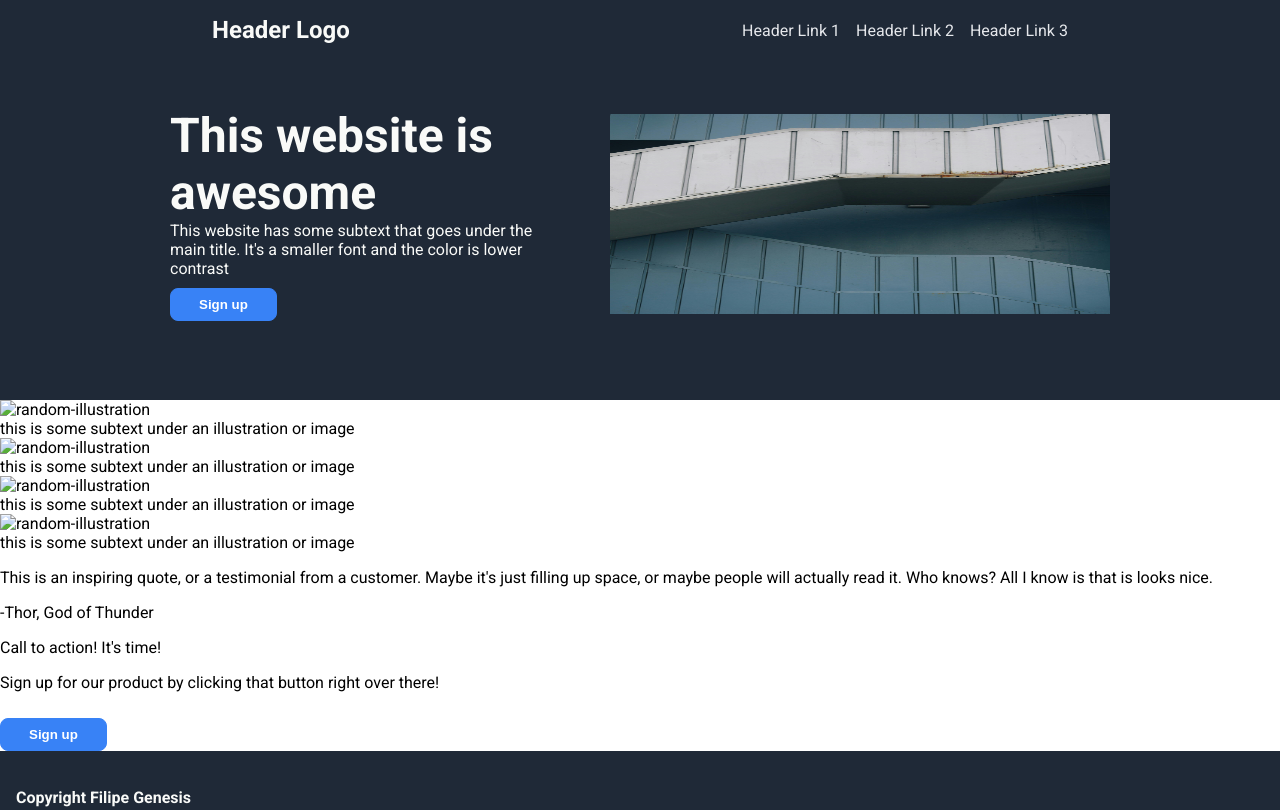
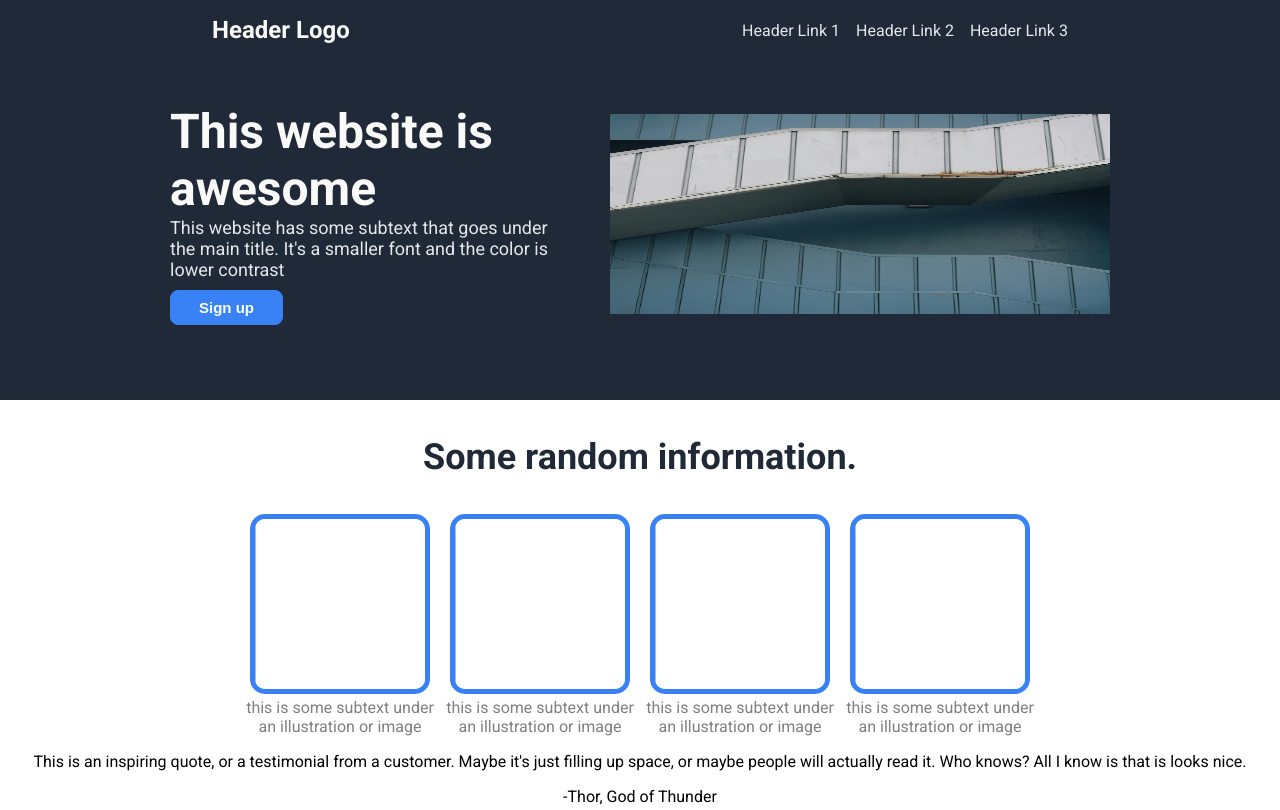
Before and after one commit to FilipeG920/Landing-PageBeta, a plain HTML site: page index.html in a window 1280 px wide. Shown: the top 810 px of the page. Drawn offline with Linux system fonts and the light colour scheme.

Commit message:
Complete the info section of the landing page
Made the necessary changes both on html and css
(change the div locations, font sizes and the use of
flexbox, etc.),
also added a white image to use as a placeholder on the
info section

```diff
--- a/index.html
+++ b/index.html
@@ -33,25 +33,22 @@
     </div>
 
     <div class="content">
-        <div class="hero-div">
-
-        </div>
-
+        <p id="info-header">Some random information.</p>
         <div class="random-info">
             <div class="image-info">
-                <img src="" alt="random-illustration">
+                <img class="white-image" src="./images/white.png" alt="random-illustration">
                 <div class="text">this is some subtext under an illustration or image</div>
             </div>
             <div class="image-info">
-                <img src="" alt="random-illustration">
+                <img class="white-image" src="./images/white.png" alt="random-illustration">
                 <div class="text">this is some subtext under an illustration or image</div>
             </div>
             <div class="image-info">
-                <img src="" alt="random-illustration">
+                <img class="white-image" src="./images/white.png" alt="random-illustration">
                 <div class="text">this is some subtext under an illustration or image</div>
             </div>
             <div class="image-info">
-                <img src="" alt="random-illustration">
+                <img class="white-image" src="./images/white.png" alt="random-illustration">
                 <div class="text">this is some subtext under an illustration or image</div>
             </div>
         </div>
--- a/style.css
+++ b/style.css
@@ -69,6 +69,7 @@ button {
     border: 1px solid #3882F6;
     color: white;
     font-weight: bold;
+    font-size: 15px;
 }
 
 #hero-image {
@@ -84,4 +85,34 @@ button {
 
 #sub-text {
     margin: 0;
+    color: #e5e7eb;
+    font-size: 18px;
 }
+
+.content {
+    text-align: center;
+}
+
+#info-header {
+    font-size: 36px;
+    font-weight: 900;
+    color: #1F2937;
+
+}
+
+.random-info {
+    display: flex;
+    justify-content: center;
+}
+
+.white-image {
+    width: 170px;
+    height: 170px;
+    border: 5px  solid #3882F6;
+    border-radius: 15px;
+}
+
+.text {
+    max-width: 200px;
+    color: grey;
+}
```
Also changed, not shown: images/white.png (added).
